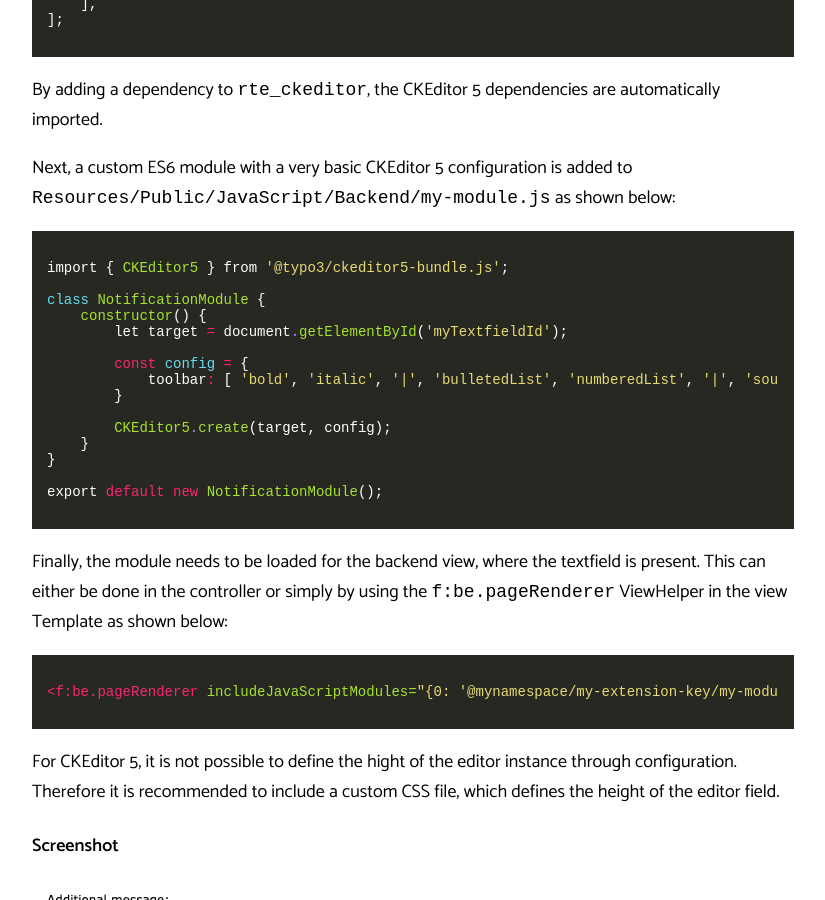
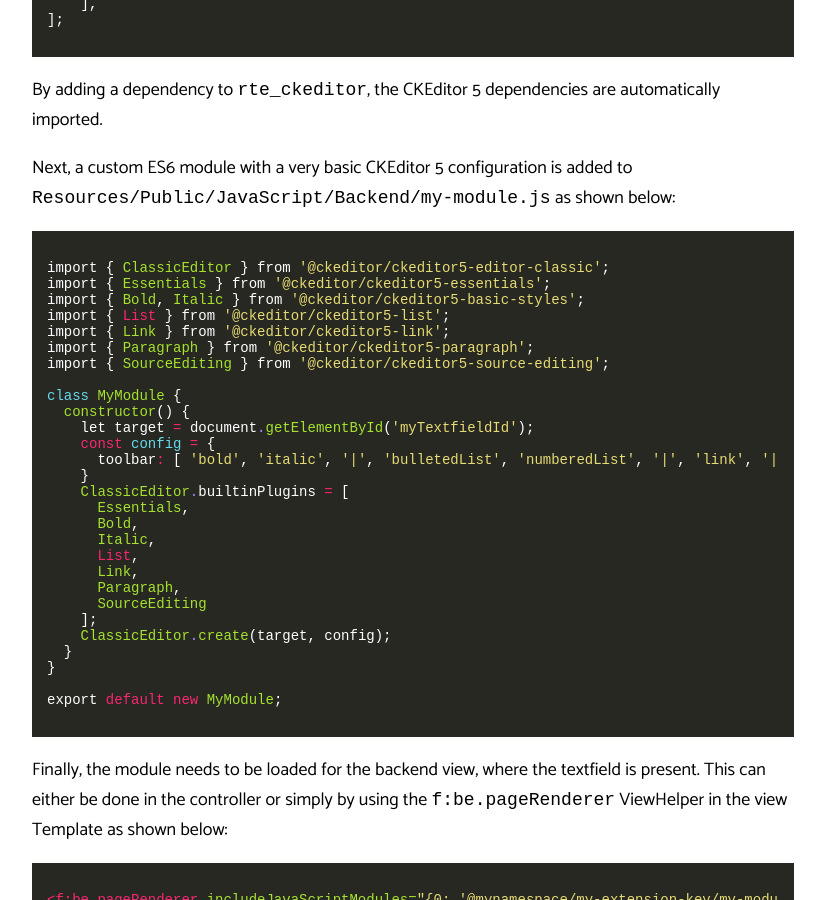
Before and after one commit to derhansen/derhansen.github.io, a Jekyll site: the page built from _posts/2023-07-12-ckeditor5-typo3-backend-module.md, in a window 1280 px wide and 900 px high, scrolled down 1053 px. Shown: the whole window, without its empty margins (227-1052 px from the left). Built offline with Jekyll 4.4.1, drawn with Linux system fonts in a browser that asks for light colours; comment, search, counter and statistics services are not loaded.

Commit message:
Updated 2023-07-12-ckeditor5-typo3-backend-module.md

```diff
--- a/_posts/2023-07-12-ckeditor5-typo3-backend-module.md
+++ b/_posts/2023-07-12-ckeditor5-typo3-backend-module.md
@@ -48,21 +48,34 @@
 `Resources/Public/JavaScript/Backend/my-module.js` as shown below:
 
 {% highlight php %}
-import { CKEditor5 } from '@typo3/ckeditor5-bundle.js';
+import { ClassicEditor } from '@ckeditor/ckeditor5-editor-classic';
+import { Essentials } from '@ckeditor/ckeditor5-essentials';
+import { Bold, Italic } from '@ckeditor/ckeditor5-basic-styles';
+import { List } from '@ckeditor/ckeditor5-list';
+import { Link } from '@ckeditor/ckeditor5-link';
+import { Paragraph } from '@ckeditor/ckeditor5-paragraph';
+import { SourceEditing } from '@ckeditor/ckeditor5-source-editing';
 
-class NotificationModule {
-    constructor() {
-        let target = document.getElementById('myTextfieldId');
-
-        const config = {
-            toolbar: [ 'bold', 'italic', '|', 'bulletedList', 'numberedList', '|', 'sourceEditing', '|', 'link' ],
-        }
-
-        CKEditor5.create(target, config);
+class MyModule {
+  constructor() {
+    let target = document.getElementById('myTextfieldId');
+    const config = {
+      toolbar: [ 'bold', 'italic', '|', 'bulletedList', 'numberedList', '|', 'link', '|', 'sourceEditing' ],
     }
+    ClassicEditor.builtinPlugins = [
+      Essentials,
+      Bold,
+      Italic,
+      List,
+      Link,
+      Paragraph,
+      SourceEditing
+    ];
+    ClassicEditor.create(target, config);
+  }
 }
 
-export default new NotificationModule();
+export default new MyModule;
 {% endhighlight %}
 
 Finally, the module needs to be loaded for the backend view, where the textfield is present. This can either
```
Also changed, not shown: other parts of _posts/2023-07-12-ckeditor5-typo3-backend-module.md (+1 -1 lines).
